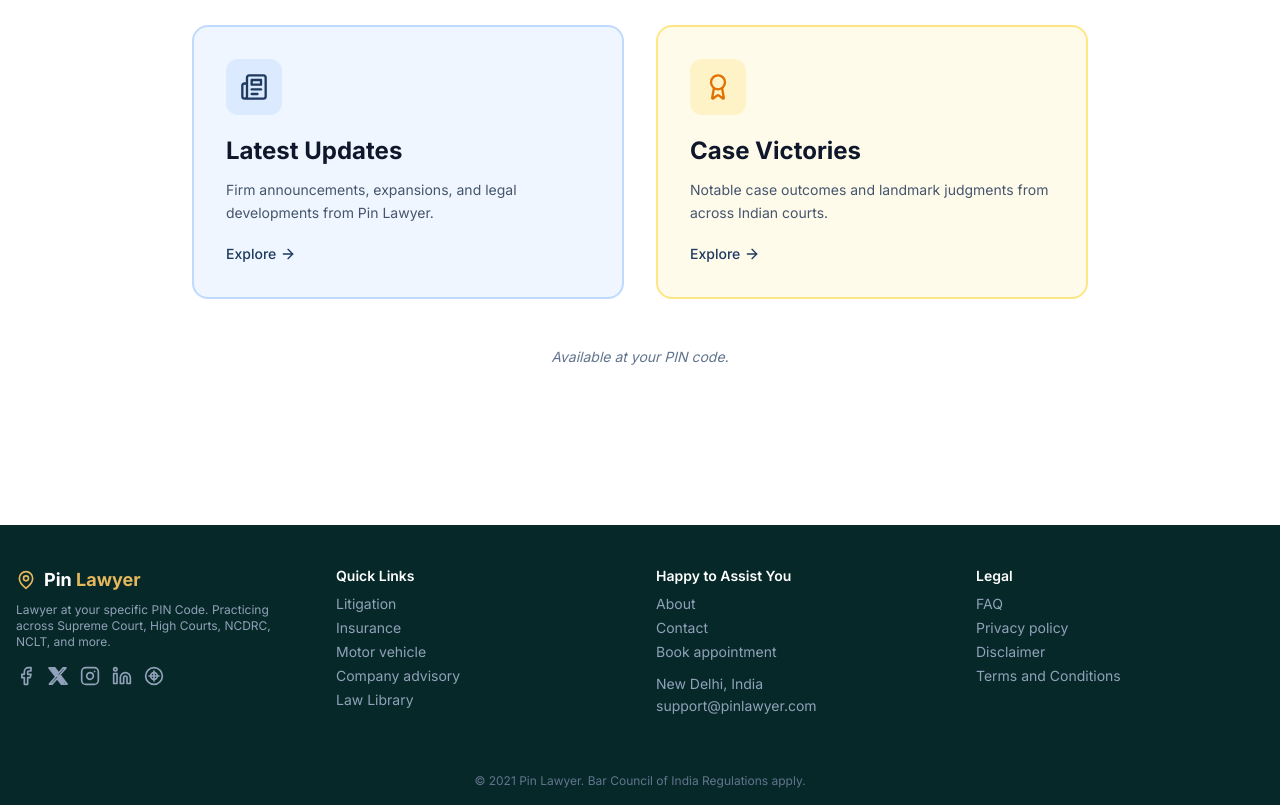
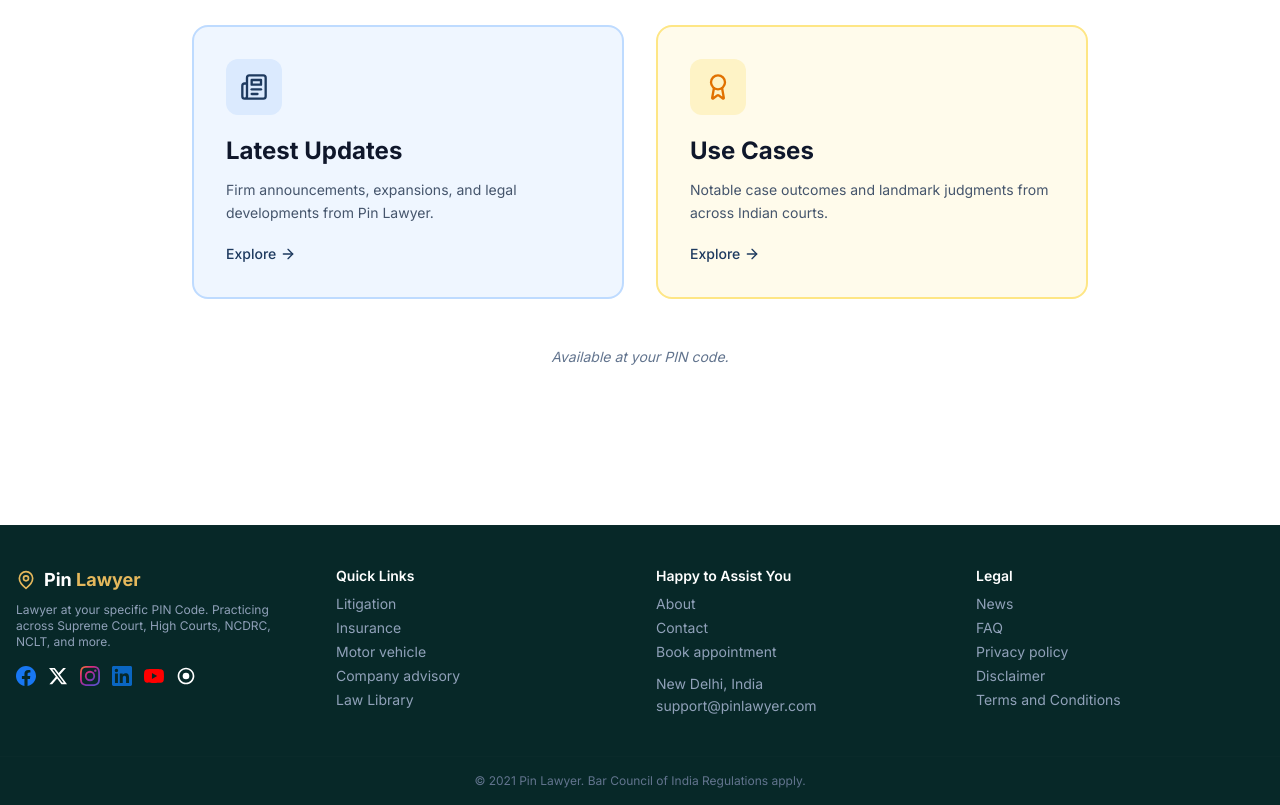
Before and after one commit to manikex/pinlawyer-website, a Next.js app: page /news in a window 1280 px wide. Shown: the part 340-1145 px from the top of the page. Built offline with nearby package versions, Linux system fonts and the light colour scheme.

Commit message:
Updated news page headings and footer

```diff
--- a/components/Footer.tsx
+++ b/components/Footer.tsx
@@ -1,39 +1,52 @@
 import Link from 'next/link';
-import { MapPin, Facebook, Instagram, Linkedin } from 'lucide-react';
+import { MapPin } from 'lucide-react';
 
 export default function Footer() {
-  // Custom SVG for X (Twitter) and Threads
+  // ---------- Custom Social Icons (Official Colours & Shapes) ----------
+
+  const FacebookIcon = () => (
+    <svg xmlns="http://www.w3.org/2000/svg" width="20" height="20" viewBox="0 0 24 24" fill="#1877F2">
+      <path d="M24 12.073c0-6.627-5.373-12-12-12s-12 5.373-12 12c0 5.99 4.388 10.954 10.125 11.854v-8.385H7.078v-3.47h3.047V9.43c0-3.007 1.792-4.669 4.533-4.669 1.312 0 2.686.235 2.686.235v2.953H15.83c-1.491 0-1.956.925-1.956 1.874v2.25h3.328l-.532 3.47h-2.796v8.385C19.612 23.027 24 18.062 24 12.073z"/>
+    </svg>
+  );
+
   const XIcon = () => (
-    <svg
-      xmlns="http://www.w3.org/2000/svg"
-      width="20"
-      height="20"
-      viewBox="0 0 24 24"
-      fill="none"
-      stroke="currentColor"
-      strokeWidth="2"
-      strokeLinecap="round"
-      strokeLinejoin="round"
-    >
-      <path d="M18.244 2.25h3.308l-7.227 8.26 8.502 11.24H16.17l-5.214-6.817L4.99 21.75H1.68l7.73-8.835L1.254 2.25H8.08l4.713 6.231zm-1.161 17.52h1.833L7.084 4.126H5.117z" />
+    <svg xmlns="http://www.w3.org/2000/svg" width="20" height="20" viewBox="0 0 24 24" fill="white">
+      <path d="M18.244 2.25h3.308l-7.227 8.26 8.502 11.24H16.17l-5.214-6.817L4.99 21.75H1.68l7.73-8.835L1.254 2.25H8.08l4.713 6.231zm-1.161 17.52h1.833L7.084 4.126H5.117z"/>
+    </svg>
+  );
+
+  const InstagramIcon = () => (
+    <svg xmlns="http://www.w3.org/2000/svg" width="20" height="20" viewBox="0 0 24 24" fill="url(#instaGradient)">
+      <defs>
+        <linearGradient id="instaGradient" x1="0%" y1="0%" x2="100%" y2="100%">
+          <stop offset="0%" stopColor="#F58529"/>
+          <stop offset="30%" stopColor="#DD2A7B"/>
+          <stop offset="60%" stopColor="#8134AF"/>
+          <stop offset="100%" stopColor="#515BD4"/>
+        </linearGradient>
+      </defs>
+      <path d="M12 2.163c3.204 0 3.584.012 4.85.07 3.252.148 4.771 1.691 4.919 4.919.058 1.265.069 1.645.069 4.849 0 3.205-.012 3.584-.069 4.849-.149 3.225-1.664 4.771-4.919 4.919-1.266.058-1.644.07-4.85.07-3.204 0-3.584-.012-4.849-.07-3.26-.149-4.771-1.699-4.919-4.92-.058-1.265-.07-1.644-.07-4.849 0-3.204.013-3.583.07-4.849.149-3.227 1.664-4.771 4.919-4.919 1.266-.057 1.645-.069 4.849-.069zM12 0C8.741 0 8.333.014 7.053.072 2.695.272.273 2.69.073 7.052.014 8.333 0 8.741 0 12c0 3.259.014 3.668.072 4.948.2 4.358 2.618 6.78 6.98 6.98C8.333 23.986 8.741 24 12 24c3.259 0 3.668-.014 4.948-.072 4.354-.2 6.782-2.618 6.979-6.98.059-1.28.073-1.689.073-4.948 0-3.259-.014-3.667-.072-4.947-.196-4.354-2.617-6.78-6.979-6.98C15.668.014 15.259 0 12 0zm0 5.838a6.162 6.162 0 100 12.324 6.162 6.162 0 000-12.324zM12 16a4 4 0 110-8 4 4 0 010 8zm6.406-11.845a1.44 1.44 0 100 2.881 1.44 1.44 0 000-2.881z"/>
+    </svg>
+  );
+
+  const LinkedInIcon = () => (
+    <svg xmlns="http://www.w3.org/2000/svg" width="20" height="20" viewBox="0 0 24 24" fill="#0A66C2">
+      <path d="M20.447 20.452h-3.554v-5.569c0-1.328-.027-3.037-1.852-3.037-1.853 0-2.136 1.445-2.136 2.939v5.667H9.351V9h3.414v1.561h.046c.477-.9 1.637-1.85 3.37-1.85 3.601 0 4.267 2.37 4.267 5.455v6.286zM5.337 7.433a2.062 2.062 0 01-2.063-2.065 2.064 2.064 0 112.063 2.065zm1.782 13.019H3.555V9h3.564v11.452zM22.225 0H1.771C.792 0 0 .774 0 1.729v20.542C0 23.227.792 24 1.771 24h20.451C23.2 24 24 23.227 24 22.271V1.729C24 .774 23.2 0 22.222 0h.003z"/>
+    </svg>
+  );
+
+  const YouTubeIcon = () => (
+    <svg xmlns="http://www.w3.org/2000/svg" width="20" height="20" viewBox="0 0 24 24" fill="#FF0000">
+      <path d="M23.498 6.186a3.016 3.016 0 00-2.122-2.136C19.505 3.545 12 3.545 12 3.545s-7.505 0-9.377.505A3.017 3.017 0 00.502 6.186C0 8.07 0 12 0 12s0 3.93.502 5.814a3.016 3.016 0 002.122 2.136c1.871.505 9.376.505 9.376.505s7.505 0 9.377-.505a3.015 3.015 0 002.122-2.136C24 15.93 24 12 24 12s0-3.93-.502-5.814zM9.545 15.568V8.432L15.818 12l-6.273 3.568z"/>
     </svg>
   );
 
   const ThreadsIcon = () => (
-    <svg
-      xmlns="http://www.w3.org/2000/svg"
-      width="20"
-      height="20"
-      viewBox="0 0 24 24"
-      fill="none"
-      stroke="currentColor"
-      strokeWidth="2"
-      strokeLinecap="round"
-      strokeLinejoin="round"
-    >
-      <circle cx="12" cy="12" r="10" />
-      <path d="M12 6v12M6 12h12" />
-      <circle cx="12" cy="12" r="4" fill="none" />
+    <svg xmlns="http://www.w3.org/2000/svg" width="20" height="20" viewBox="0 0 24 24" fill="white">
+      <path d="M12 2C6.477 2 2 6.477 2 12s4.477 10 10 10 10-4.477 10-10S17.523 2 12 2zm0 18c-4.411 0-8-3.589-8-8s3.589-8 8-8 8 3.589 8 8-3.589 8-8 8z"/>
+      <path d="M12 6v12M6 12h12"/>
+      <circle cx="12" cy="12" r="4"/>
     </svg>
   );
 
@@ -49,22 +62,23 @@
           <p className="mt-2 text-xs">
             Lawyer at your specific PIN Code. Practicing across Supreme Court, High Courts, NCDRC, NCLT, and more.
           </p>
-          {/* Social Icons */}
+
+          {/* Social Icons – Official colours and shapes */}
           <div className="mt-4 flex items-center gap-3">
             <a
               href="https://facebook.com/pin_lawyer"
               target="_blank"
               rel="noopener noreferrer"
-              className="text-slate-400 hover:text-[#E5B85C] transition-colors"
+              className="hover:scale-110 transition-all duration-300"
               aria-label="Facebook"
             >
-              <Facebook size={20} />
+              <FacebookIcon />
             </a>
             <a
               href="https://x.com/pin_lawyer"
               target="_blank"
               rel="noopener noreferrer"
-              className="text-slate-400 hover:text-[#E5B85C] transition-colors"
+              className="hover:scale-110 transition-all duration-300"
               aria-label="X (Twitter)"
             >
               <XIcon />
@@ -73,25 +87,34 @@
               href="https://instagram.com/pin_lawyer"
               target="_blank"
               rel="noopener noreferrer"
-              className="text-slate-400 hover:text-[#E5B85C] transition-colors"
+              className="hover:scale-110 transition-all duration-300"
               aria-label="Instagram"
             >
-              <Instagram size={20} />
+              <InstagramIcon />
             </a>
             <a
               href="https://linkedin.com/company/pin_lawyer"
               target="_blank"
               rel="noopener noreferrer"
-              className="text-slate-400 hover:text-[#E5B85C] transition-colors"
+              className="hover:scale-110 transition-all duration-300"
               aria-label="LinkedIn"
             >
-              <Linkedin size={20} />
+              <LinkedInIcon />
+            </a>
+            <a
+              href="https://youtube.com/@pin_lawyer"
+              target="_blank"
+              rel="noopener noreferrer"
+              className="hover:scale-110 transition-all duration-300"
+              aria-label="YouTube"
+            >
+              <YouTubeIcon />
             </a>
             <a
               href="https://threads.net/@pin_lawyer"
               target="_blank"
               rel="noopener noreferrer"
-              className="text-slate-400 hover:text-[#E5B85C] transition-colors"
+              className="hover:scale-110 transition-all duration-300"
               aria-label="Threads"
             >
               <ThreadsIcon />
@@ -125,10 +148,11 @@
           </ul>
         </div>
 
-        {/* Column 4 – Legal */}
+        {/* Column 4 – Legal (with News) */}
         <div>
           <h4 className="text-white font-semibold mb-2">Legal</h4>
           <ul className="space-y-1">
+            <li><Link href="/news" className="hover:text-[#E5B85C] transition">News</Link></li>
             <li><Link href="/faq" className="hover:text-[#E5B85C] transition">FAQ</Link></li>
             <li><Link href="/privacy" className="hover:text-[#E5B85C] transition">Privacy policy</Link></li>
             <li><Link href="/disclaimer" className="hover:text-[#E5B85C] transition">Disclaimer</Link></li>
--- a/components/NewsContent.tsx
+++ b/components/NewsContent.tsx
@@ -20,7 +20,7 @@
   },
   {
     id: 'victories',
-    title: 'Case Victories',
+    title: 'Use Cases',
     description: 'Notable case outcomes and landmark judgments from across Indian courts.',
     icon: Award,
     color: 'bg-amber-50 border-amber-200 hover:border-amber-400 dark:bg-amber-950/20 dark:border-amber-800',
@@ -73,11 +73,11 @@
           <div className="flex items-center justify-center gap-3 mb-4">
             <Sparkles className="w-8 h-8 text-[#E5B85C]" />
             <h1 className="text-4xl md:text-5xl lg:text-6xl font-bold tracking-tight">
-              News <span className="text-[#E5B85C]">&amp; Victories</span>
+              News <span className="text-[#E5B85C]">&amp; Use Cases</span>
             </h1>
           </div>
           <p className="text-lg text-slate-300 max-w-2xl mx-auto">
-            Stay updated with the latest legal developments, case victories, and announcements from Pin Lawyer.
+            Stay updated with the latest legal developments, use cases, and announcements from Pin Lawyer.
           </p>
         </div>
       </div>
```
